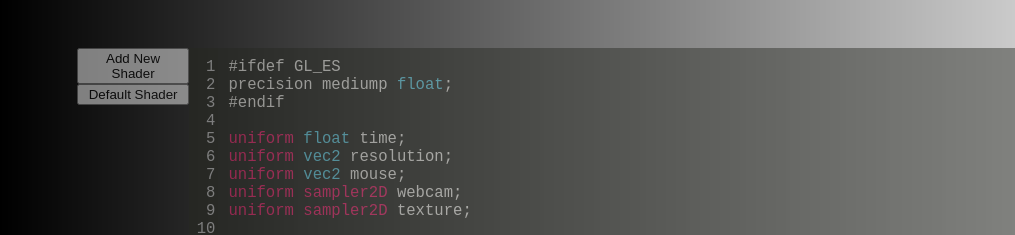
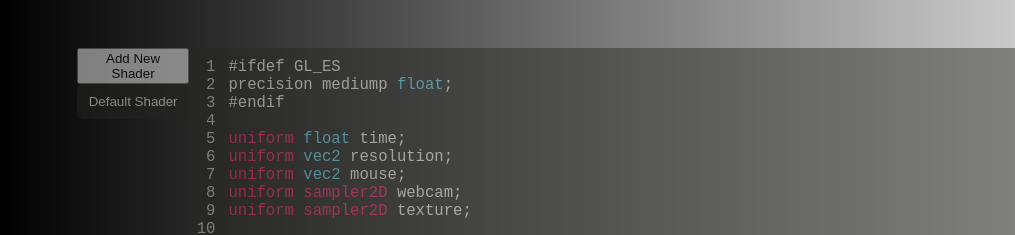
Before and after one commit to GODPUS/2triangles, a plain HTML site: page index.html in a window 1280 px wide. Shown: the top 235 px of the page, 0-1015 px from the left. Drawn offline with Linux system fonts and the light colour scheme; animation ran at ten frames a second.

Commit message:
subtle changes

```diff
--- a/index.html
+++ b/index.html
@@ -77,15 +77,27 @@
         }
 
         .shader-tab-button {
-            opacity: 0.8;
+            opacity: 0.9;
+            outline: 0px;
+            border: 0px;
+            background-color: rgba(39, 40, 34, 0.9);
+            padding: 10px;
+            margin-bottom: 10px;
+            border-radius: 5px 0px 0px 5px;
+            color: #f8f8f2;
         }
 
         .shader-tab-button.active {
             opacity: 1;
         }
 
+        .shader-tab-button:hover {
+            opacity: 1;
+        }
+
         button {
             width: 100%;
+            cursor: pointer;
         }
     </style>
     <body>
--- a/js/main.js
+++ b/js/main.js
@@ -135,8 +135,6 @@ var data = {};
 
             uniforms[control.name] = { type: "f", value: control.value };
 
-            var newControl = null;
-
             switch(control.type){
                 case "checkbox":
                 break;
```
